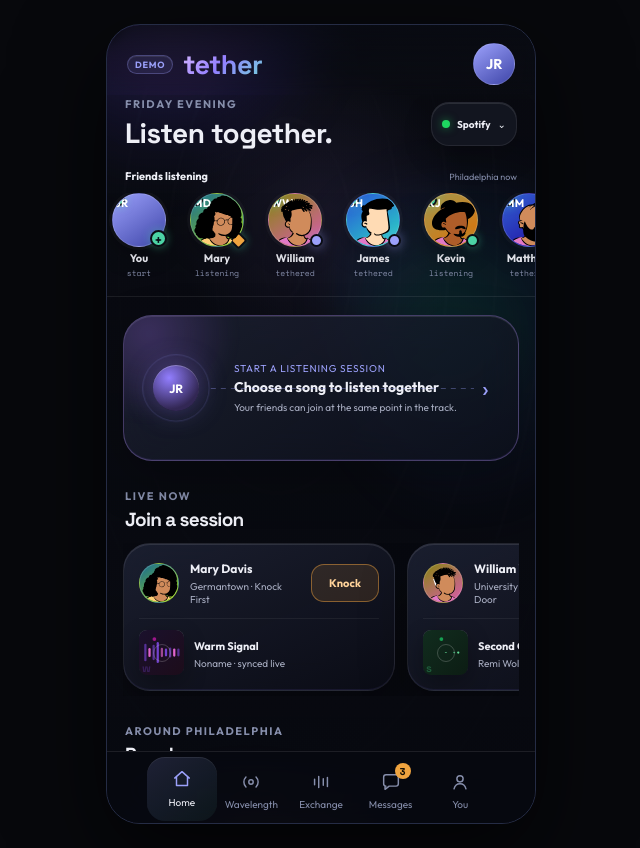
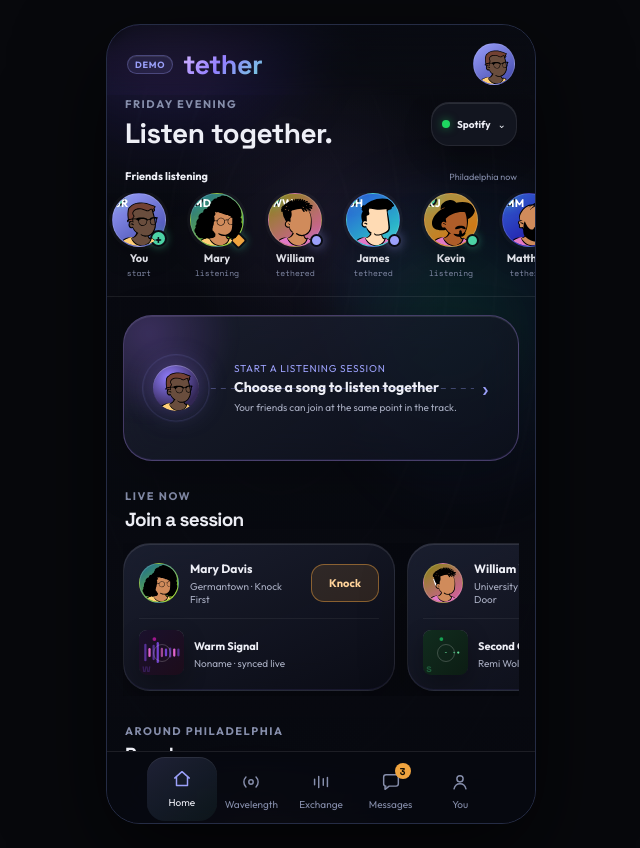
Before and after one commit to DMDTague/tether, a plain HTML site: page demo/index.html in a window 1280 px wide. Shown: the whole page, without its empty margins (319-959 px from the left). Drawn offline with Linux system fonts and the light colour scheme.

Commit message:
keep John identity consistent across surfaces

```diff
--- a/demo/app.js
+++ b/demo/app.js
@@ -737,7 +737,7 @@ function renderHome() {
   const storyRail = $("#signal-story-rail");
   if (storyRail) {
     storyRail.innerHTML = `<button class="presence-person presence-self" data-story-start aria-label="Start your listening session">
-      <span class="presence-avatar"><span class="avatar" style="${paletteStyle(SELF_LITE)}"><b class="avatar-fallback">JR</b></span><b aria-hidden="true">+</b></span>
+      <span class="presence-avatar">${avatarSpan(SELF_LITE)}<b aria-hidden="true">+</b></span>
       <small>You</small><em>start</em>
     </button>` + live.slice(0,8).map(profile => presencePerson(profile, "home")).join("");
     $("[data-story-start]", storyRail)?.addEventListener("click", chooseOwnTrack);
--- a/demo/index.html
+++ b/demo/index.html
@@ -25,7 +25,7 @@
         <button class="demo-badge" data-demo-menu aria-label="Open demo menu">Demo</button>
         <div class="tether-wordmark" aria-label="Tether">tether</div>
       </div>
-      <button class="self-avatar header-profile" aria-label="Open John Roastpork's profile">JR</button>
+      <button class="self-avatar header-profile" aria-label="Open John Roastpork's profile"><span class="avatar-fallback">JR</span><img class="avatar-photo" src="avatars/john.roastpork.svg" alt=""></button>
     </header>
 
     <section id="home-view" class="view active" aria-labelledby="home-title">
@@ -39,7 +39,7 @@
       <div class="signal-stories-head"><strong>Friends listening</strong><span>Philadelphia now</span></div>
       <div id="signal-story-rail" class="signal-story-rail" aria-label="Live listening sessions"></div>
       <button class="start-session-card" data-start-own-session>
-        <span class="session-orbit"><i></i><i></i><b>JR</b></span>
+        <span class="session-orbit"><i></i><i></i><b><span class="avatar-fallback">JR</span><img class="avatar-photo" src="avatars/john.roastpork.svg" alt=""></b></span>
         <span class="start-copy"><small>Start a listening session</small><strong>Choose a song to listen together</strong><em>Your friends can join at the same point in the track.</em></span>
         <span class="start-arrow">›</span>
       </button>
@@ -146,7 +146,7 @@
         <h2 id="activity-title">The Exchange</h2>
       </div>
       <button class="exchange-composer" data-open-exchange-composer>
-        <span class="avatar small self-avatar">JR</span>
+        <span class="avatar small self-avatar"><b class="avatar-fallback">JR</b><img class="avatar-photo" src="avatars/john.roastpork.svg" alt=""></span>
         <span><strong>Share what you're hearing</strong><small>Review a track, album, artist, or moment</small></span>
         <i>+</i>
       </button>
@@ -176,7 +176,7 @@
 
     <section id="you-view" class="view" aria-labelledby="you-title">
       <div class="you-card">
-        <div class="avatar xl self-avatar">JR</div>
+        <div class="avatar xl self-avatar"><b class="avatar-fallback">JR</b><img class="avatar-photo" src="avatars/john.roastpork.svg" alt=""></div>
         <p class="eyebrow">Your demo identity</p>
         <h2 id="you-title">John Roastpork</h2>
         <p class="handle">@john.roastpork · Pennsport</p>
--- a/demo/styles.css
+++ b/demo/styles.css
@@ -1321,7 +1321,7 @@ h3{font-size:19px}
 .mode-button,.filter,.radius-controls button,.listener-count,.track-artist{font-size:12px}
 input,select,textarea,.thread-compose input,.chat-compose input{font-size:16px}
 .mode-button,.filter,.radius-controls button,.review-actions button,.join-chip,.service-pill{min-height:44px}
-.header-profile{width:42px;height:42px;border:1px solid rgba(255,255,255,.14);border-radius:50%;background:linear-gradient(145deg,#9ba0fa,#3e45a8);color:#fff;font-weight:800;cursor:pointer}
+.header-profile{position:relative;overflow:hidden;width:42px;height:42px;border:1px solid rgba(255,255,255,.14);border-radius:50%;background:linear-gradient(145deg,#9ba0fa,#3e45a8);color:#fff;font-weight:800;cursor:pointer}
 .session-stage .sync-status,.session-time{font-size:13px}
 .discover-switch.four{gap:5px}
 .discover-switch.four .mode-button{padding-inline:5px}
```
